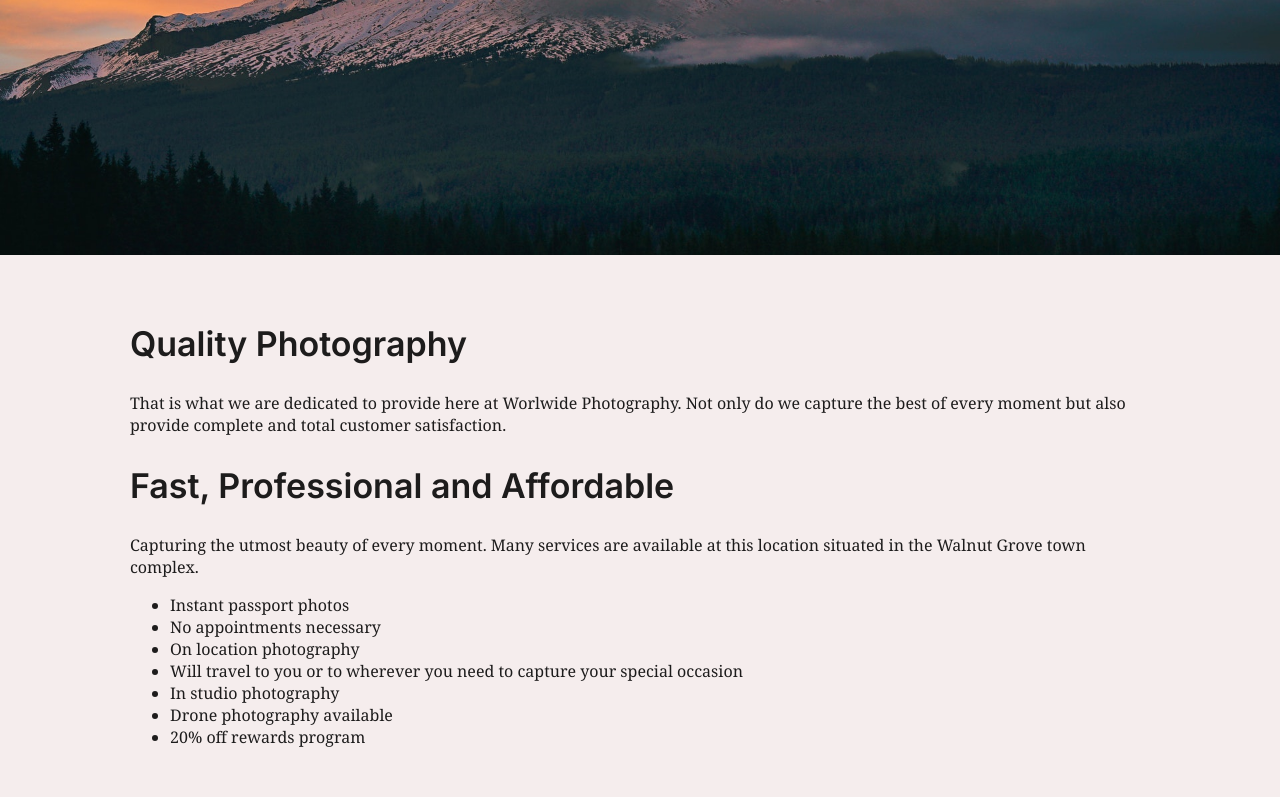
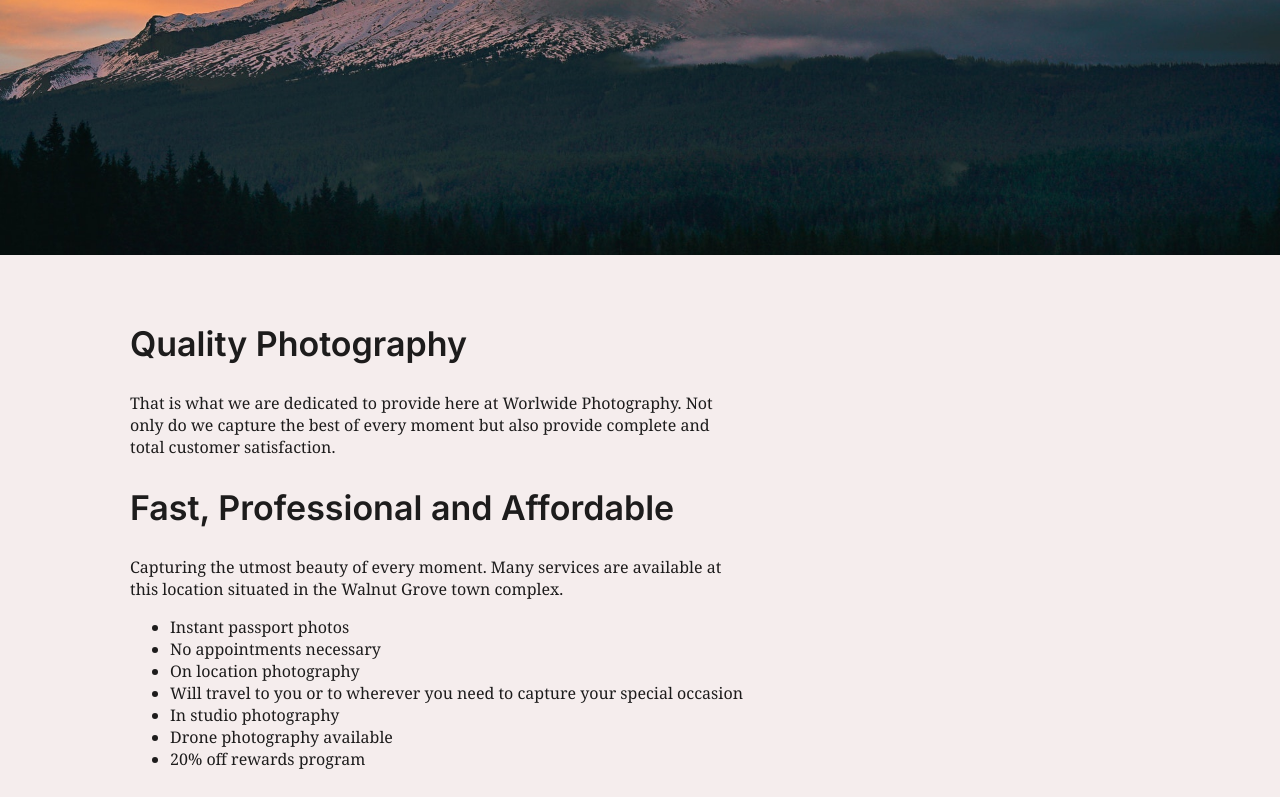
Before and after one commit to icelynk/project1, a website: page src/index.html in a window 1280 px wide. Shown: the part 487-1284 px from the top of the page. Drawn offline with Linux system fonts and the light colour scheme.

Commit message:
Added white space to Index and About me page

```diff
--- a/src/css/style.css
+++ b/src/css/style.css
@@ -28,6 +28,9 @@ body {
 }
 .container {
   display: inline-flex;
+}
+.container2 {
+  padding-right: 40%;
 }
 .pricing-table {
   align-content: center;
--- a/src/index.html
+++ b/src/index.html
@@ -31,6 +31,7 @@
       </div>
     </div>
     <main>
+      <div class="container2">
         <h2>Quality Photography</h2>
         <p>
           That is what we are dedicated to
@@ -43,6 +44,7 @@
           Capturing the utmost beauty of every moment. Many services are
           available at this location situated in the Walnut Grove town complex.
         </p>
+      </div>
       </div>
       <ul class="ul">
         <li>Instant passport photos</li>
```
Also changed, not shown: src/about.html (+2 -0 lines). Lines whose indentation alone changed are shown as unchanged.
